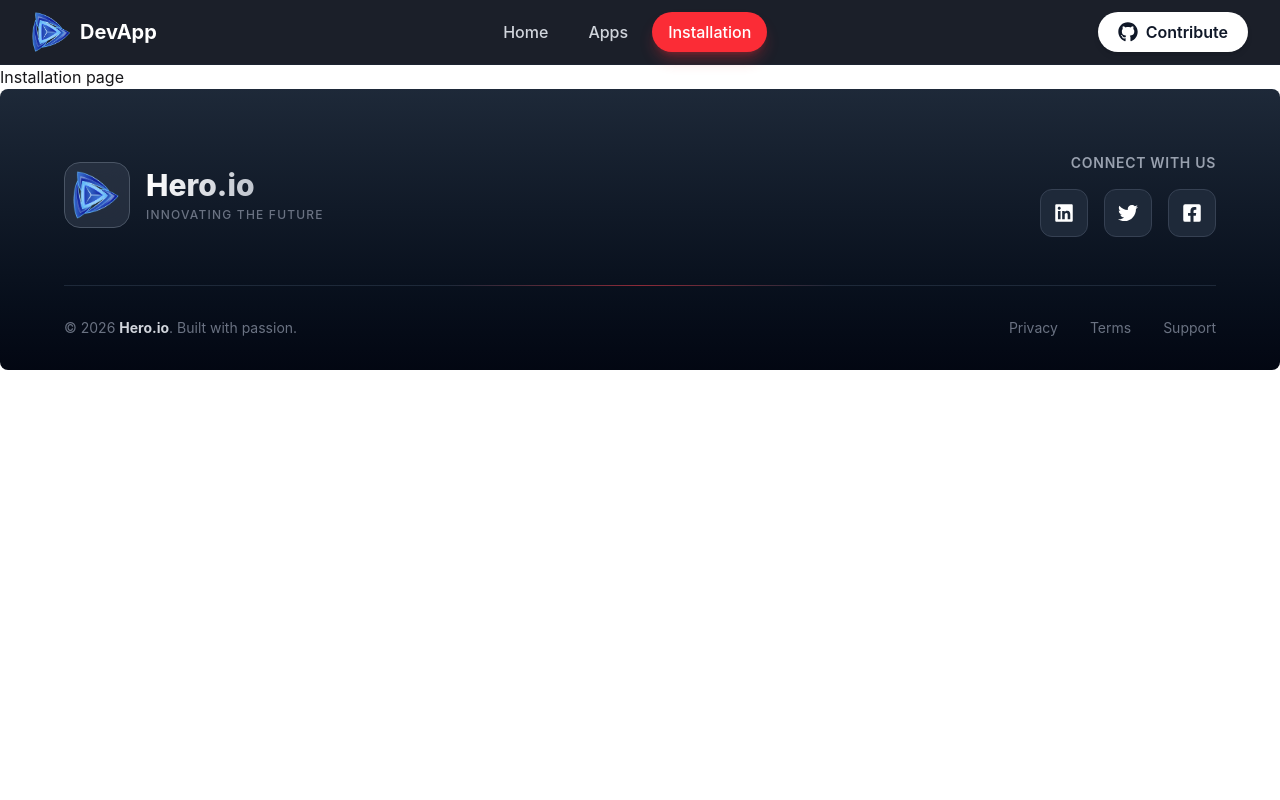
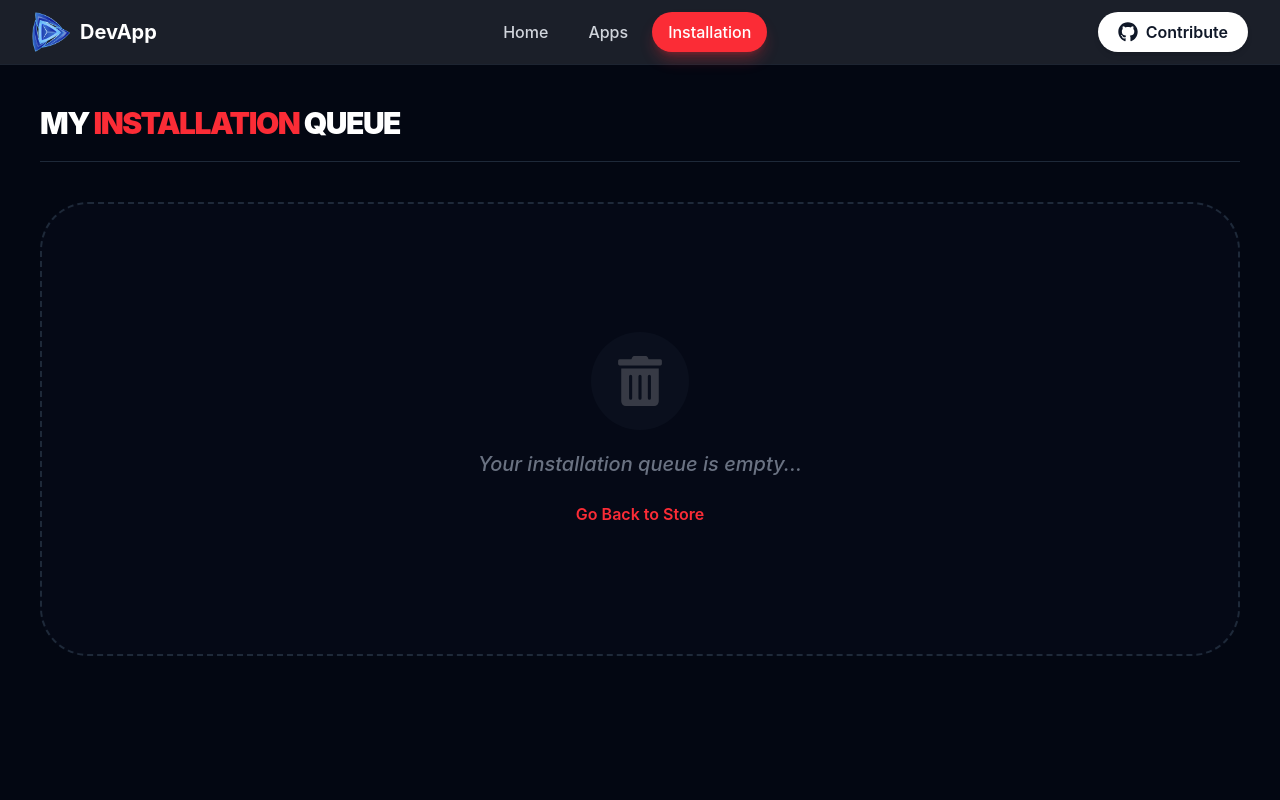
Before and after one commit to salauddinhasan/ph-d70-play-store-project, a React (Vite) app: page /installation in a window 1280 px wide. Shown: the top 800 px of the page. Built offline with nearby package versions, Linux system fonts and the light colour scheme.

Commit message:
feat: complete Installation page with remove individual and clear all functionality

```diff
--- a/src/pages/AppDetails.jsx
+++ b/src/pages/AppDetails.jsx
@@ -16,6 +16,20 @@ const AppDetails = () => {
       </div>
     );
   }
+
+  const handleInstall = (app) => {
+    const savedApps = JSON.parse(localStorage.getItem("installed-apps")) || [];
+
+    const isExist = savedApps.find((item) => item.id === app.id);
+
+    if (!isExist) {
+      const newApps = [...savedApps, app];
+      localStorage.setItem("installed-apps", JSON.stringify(newApps));
+      alert(`${app.title} installation started! Check your Installation page.`);
+    } else {
+      alert("This app is already in your installation list!");
+    }
+  };
 
   return (
     <div className="bg-gray-950 min-h-screen p-5 md:p-10 text-white font-sans">
@@ -43,7 +57,8 @@ const AppDetails = () => {
                     Developed by : {app.companyName || "Productive.io"}
                   </p>
                 </div>
-                <button className="btn btn-error text-white px-8 rounded-2xl font-bold flex items-center gap-2 hover:scale-105 transition-transform shadow-lg shadow-red-500/20">
+
+                <button onClick={() => handleInstall(app)} className="btn btn-error text-white px-8 rounded-2xl font-bold flex items-center gap-2 hover:scale-105 transition-transform shadow-lg shadow-red-500/20">
                   <FaDownload /> Install Now (291 MB)
                 </button>
               </div>
--- a/src/pages/Installation.jsx
+++ b/src/pages/Installation.jsx
@@ -1,11 +1,89 @@
-import React from 'react';
+import React, { useState } from "react";
+import TrendingAppStore from "../hompage/TrendingAppStore";
+import { FaTrashAlt } from "react-icons/fa";
 
 const Installation = () => {
-    return (
-        <div>
-            <h1>Installation page </h1>
+  // ১. Lazy Initializer ব্যবহার করে লোকাল স্টোরেজ থেকে ডাটা লোড
+  const [installedApps, setInstalledApps] = useState(() => {
+    const localData = localStorage.getItem("installed-apps");
+    return localData ? JSON.parse(localData) : [];
+  });
+
+  // ২. নির্দিষ্ট অ্যাপ রিমুভ করার ফাংশন
+  const handleRemove = (id) => {
+    const remainingApps = installedApps.filter((app) => app.id !== id);
+    // লোকাল স্টোরেজ আপডেট
+    localStorage.setItem("installed-apps", JSON.stringify(remainingApps));
+    // স্টেট আপডেট (এতে লাল দাগ চলে যাবে এবং সাথে সাথে রিমুভ হবে)
+    setInstalledApps(remainingApps);
+  };
+
+  // ৩. সব অ্যাপ একসাথে রিমুভ করার ফাংশন (ঐচ্ছিক)
+  const clearAll = () => {
+    if (window.confirm("Are you sure you want to clear the entire queue?")) {
+      localStorage.removeItem("installed-apps");
+      setInstalledApps([]);
+    }
+  };
+
+  return (
+    <div className="bg-gray-950 min-h-screen p-5 md:p-10 text-white font-sans">
+      <div className="max-w-7xl mx-auto">
+        {/* Header Section */}
+        <div className="flex justify-between items-center mb-10 border-b border-gray-800 pb-5">
+          <h1 className="text-2xl md:text-3xl font-black uppercase tracking-tighter">
+            My <span className="text-red-500">Installation</span> Queue
+          </h1>
+
+          {installedApps.length > 0 && (
+            <button
+              onClick={clearAll}
+              className="btn btn-sm btn-outline btn-error rounded-xl normal-case"
+            >
+              Clear All
+            </button>
+          )}
         </div>
-    );
+
+        {/* Apps Grid */}
+        {installedApps.length > 0 ? (
+          <div className="grid grid-cols-1 md:grid-cols-2 lg:grid-cols-3 xl:grid-cols-4 gap-8">
+            {installedApps.map((app) => (
+              <div key={app.id} className="relative group">
+                {/* কার্ড কম্পোনেন্ট */}
+                <TrendingAppStore app={app} />
+
+                {/* Remove Button (Hover করলে বড় হবে) */}
+                <button
+                  onClick={() => handleRemove(app.id)}
+                  className="absolute -top-3 -right-3 bg-red-600 hover:bg-red-700 text-white w-9 h-9 rounded-full shadow-xl flex items-center justify-center transition-all active:scale-90 z-20 border-2 border-gray-950 group-hover:scale-110"
+                  title="Remove App"
+                >
+                  <FaTrashAlt size={14} />
+                </button>
+              </div>
+            ))}
+          </div>
+        ) : (
+          /* Empty State */
+          <div className="flex flex-col items-center justify-center py-32 bg-gray-900/20 border-2 border-dashed border-gray-800 rounded-[3rem]">
+            <div className="bg-gray-800 p-6 rounded-full mb-5 opacity-20">
+              <FaTrashAlt size={50} />
+            </div>
+            <p className="text-gray-500 text-xl font-medium italic">
+              Your installation queue is empty...
+            </p>
+            <button
+              onClick={() => window.history.back()}
+              className="mt-6 text-red-500 hover:underline font-semibold"
+            >
+              Go Back to Store
+            </button>
+          </div>
+        )}
+      </div>
+    </div>
+  );
 };
 
 export default Installation;
```
